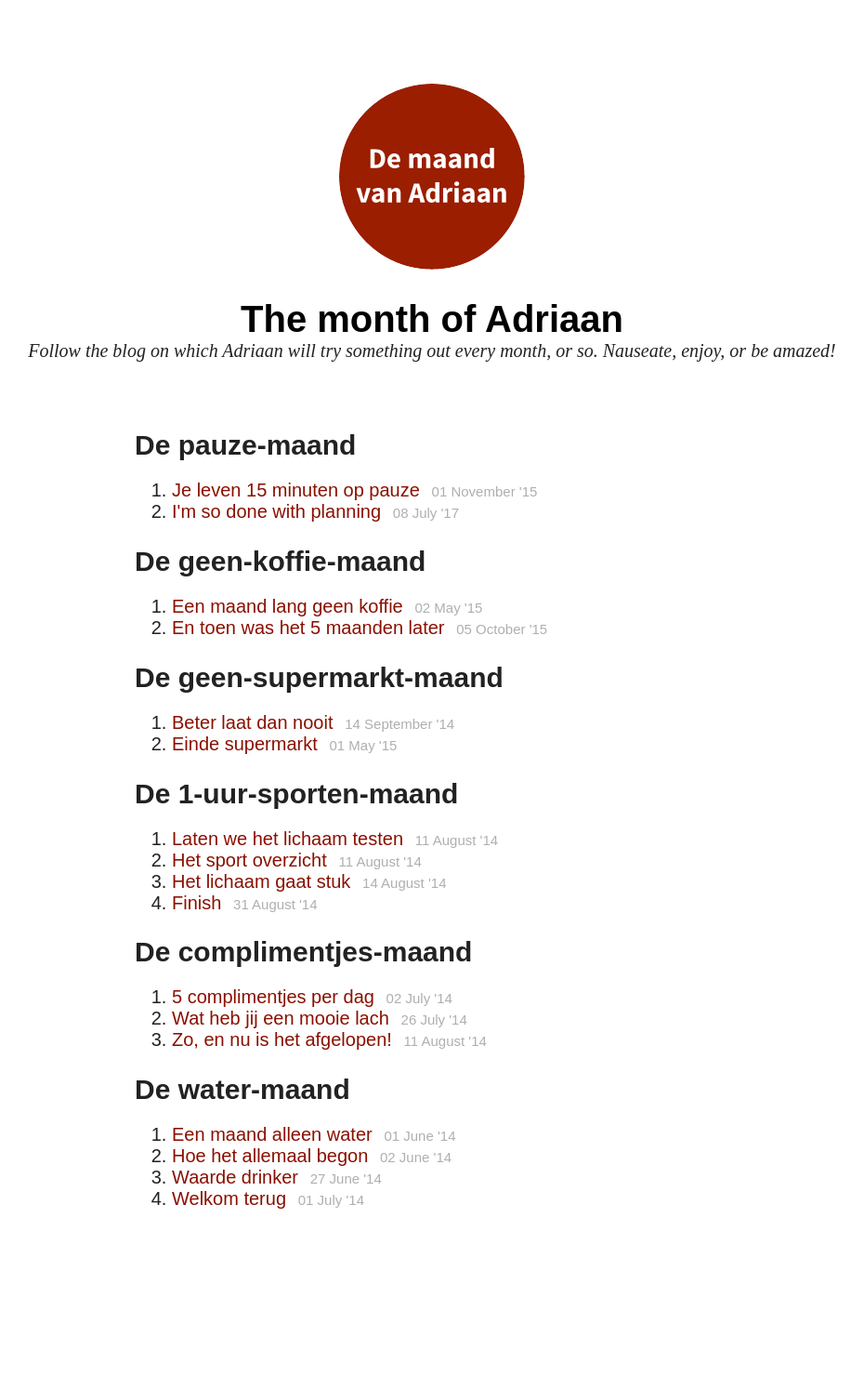
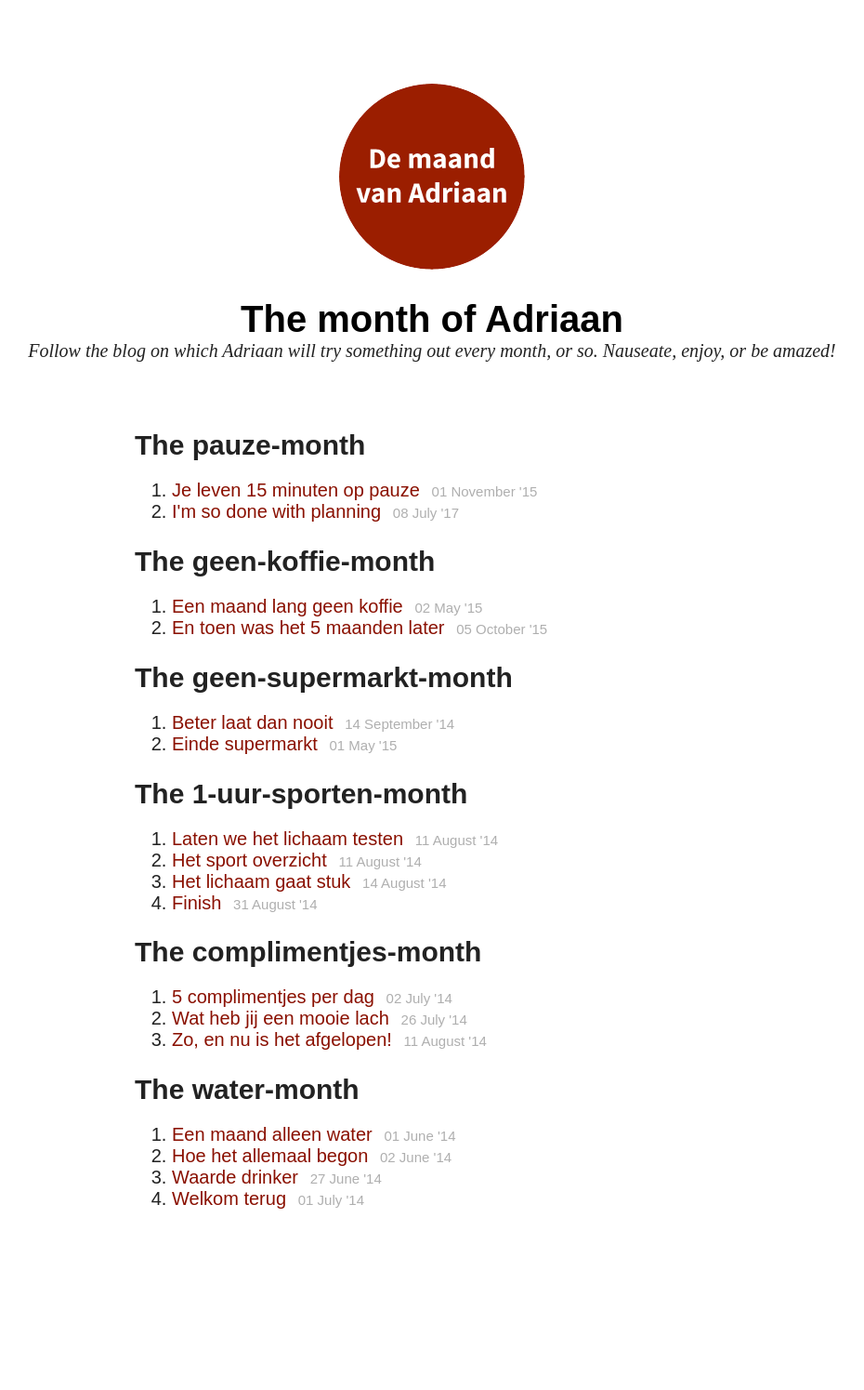
Before and after one commit to adriaandotcom/demaandvanadriaan, a Jekyll site: the page built from index.html, in a window 1280 px wide. Shown: the whole page at 93% size, without its empty margins (175-1105 px from the left). Built offline with Jekyll 4.4.1, drawn with Linux system fonts in a browser that asks for light colours; nearby versions of some CDN libraries.

Commit message:
Translate to English

```diff
--- a/index.html
+++ b/index.html
@@ -1,13 +1,12 @@
 ---
 layout: page
 title:
-description: "Volg hier de blog waarin Adriaan elke maand iets uit gaat proberen. Walg, geniet, verbaas!"
 tags: []
 ---
 
 {% for category in site.categories reversed %}
   <h2 class="month-title">
-    De {{ category | first }}-maand
+    The {{ category | first }}-month
   </h2>
   <ol>
     <!-- <li><a href="/{{ category | first }}/">Waarom de {{ category | first }} maand?</a></li> -->
```
